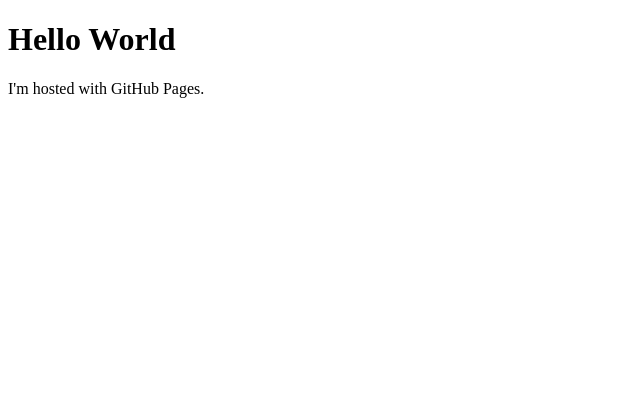
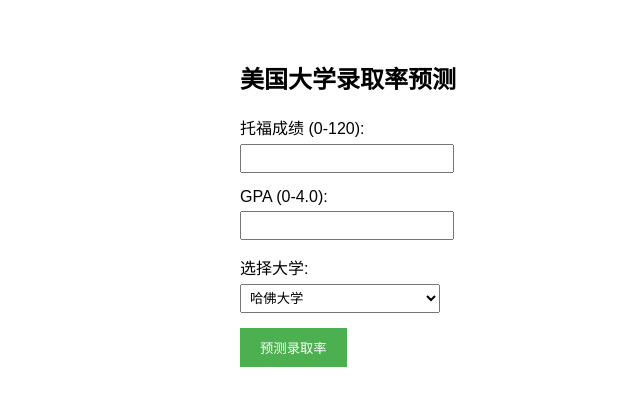
Before and after one commit to OfferPredictor/offerpredictor.github.io, a plain HTML site: page index.html in a window 1280 px wide. Shown: the whole page, without its empty margins (0-640 px from the left). Drawn offline with Linux system fonts and the light colour scheme.

Commit message:
add deepseek code

```diff
--- a/index.html
+++ b/index.html
@@ -1,7 +1,148 @@
 <!DOCTYPE html>
-<html>
+<html lang="zh-CN">
+<head>
+    <meta charset="UTF-8">
+    <title>美国大学录取率预测</title>
+    <style>
+        body {
+            font-family: Arial, sans-serif;
+            max-width: 800px;
+            margin: 20px auto;
+            padding: 20px;
+        }
+        .form-group {
+            margin-bottom: 15px;
+        }
+        label {
+            display: block;
+            margin-bottom: 5px;
+        }
+        input, select {
+            width: 200px;
+            padding: 5px;
+        }
+        button {
+            padding: 10px 20px;
+            background-color: #4CAF50;
+            color: white;
+            border: none;
+            cursor: pointer;
+        }
+        #result {
+            margin-top: 20px;
+            padding: 15px;
+            border-radius: 5px;
+            display: none;
+        }
+        .good {
+            background-color: #d4edda;
+            color: #155724;
+        }
+        .medium {
+            background-color: #fff3cd;
+            color: #856404;
+        }
+        .low {
+            background-color: #f8d7da;
+            color: #721c24;
+        }
+    </style>
+</head>
 <body>
-<h1>Hello World</h1>
-<p>I'm hosted with GitHub Pages.</p>
+    <h2>美国大学录取率预测</h2>
+
+    <div class="form-group">
+        <label for="toefl">托福成绩 (0-120):</label>
+        <input type="number" id="toefl" min="0" max="120" required>
+    </div>
+
+    <div class="form-group">
+        <label for="gpa">GPA (0-4.0):</label>
+        <input type="number" id="gpa" min="0" max="4" step="0.1" required>
+    </div>
+
+    <div class="form-group">
+        <label for="university">选择大学:</label>
+        <select id="university">
+            <option value="harvard">哈佛大学</option>
+            <option value="stanford">斯坦福大学</option>
+            <option value="mit">麻省理工学院</option>
+            <option value="ucla">加州大学洛杉矶分校</option>
+            <option value="state">普通州立大学</option>
+        </select>
+    </div>
+
+    <button onclick="calculateProbability()">预测录取率</button>
+
+    <div id="result"></div>
+
+    <script>
+        const universityData = {
+            harvard: { minTOEFL: 108, avgGPA: 3.9, competitiveness: 0.95 },
+            stanford: { minTOEFL: 105, avgGPA: 3.8, competitiveness: 0.93 },
+            mit: { minTOEFL: 110, avgGPA: 3.85, competitiveness: 0.94 },
+            ucla: { minTOEFL: 95, avgGPA: 3.7, competitiveness: 0.85 },
+            state: { minTOEFL: 80, avgGPA: 3.0, competitiveness: 0.65 }
+        };
+
+        function calculateProbability() {
+            // 获取输入值
+            const toefl = parseInt(document.getElementById('toefl').value);
+            const gpa = parseFloat(document.getElementById('gpa').value);
+            const university = document.getElementById('university').value;
+
+            // 验证输入
+            if (!toefl || toefl < 0 || toefl > 120) {
+                alert("请输入有效的托福成绩（0-120）");
+                return;
+            }
+            if (!gpa || gpa < 0 || gpa > 4.0) {
+                alert("请输入有效的GPA（0-4.0）");
+                return;
+            }
+
+            // 获取大学数据
+            const uni = universityData[university];
+
+            // 计算基础概率
+            let probability = 0;
+
+            // 托福分数计算（40%权重）
+            const toeflScore = Math.min(1, toefl / uni.minTOEFL) * 40;
+
+            // GPA计算（40%权重）
+            const gpaScore = Math.min(1, gpa / uni.avgGPA) * 40;
+
+            // 学校竞争力（20%基础）
+            const baseScore = uni.competitiveness * 20;
+
+            probability = toeflScore + gpaScore + baseScore;
+
+            // 确保概率在合理范围
+            probability = Math.min(Math.max(probability, 5), 95);
+
+            // 显示结果
+            const resultDiv = document.getElementById('result');
+            resultDiv.style.display = 'block';
+            resultDiv.innerHTML = `
+                <h3>预测结果：${Math.round(probability)}%</h3>
+                <p>目标学校：${document.getElementById('university').options[document.getElementById('university').selectedIndex].text}</p>
+                <p>建议：${getAdmissionAdvice(probability)}</p>
+            `;
+
+            // 设置样式
+            resultDiv.className = '';
+            if (probability > 70) resultDiv.classList.add('good');
+            else if (probability > 40) resultDiv.classList.add('medium');
+            else resultDiv.classList.add('low');
+        }
+
+        function getAdmissionAdvice(prob) {
+            if (prob > 80) return "很有竞争力！建议作为冲刺学校";
+            if (prob > 60) return "具有竞争力，建议重点申请";
+            if (prob > 40) return "有一定机会，建议同时考虑匹配学校";
+            return "建议考虑其他匹配度更高的学校";
+        }
+    </script>
 </body>
 </html>
```
